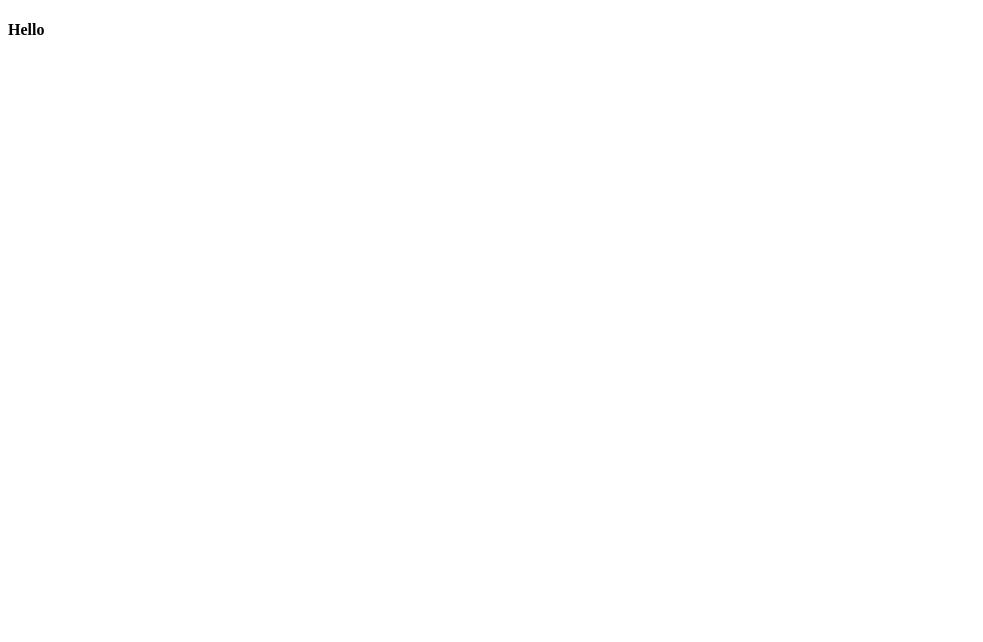
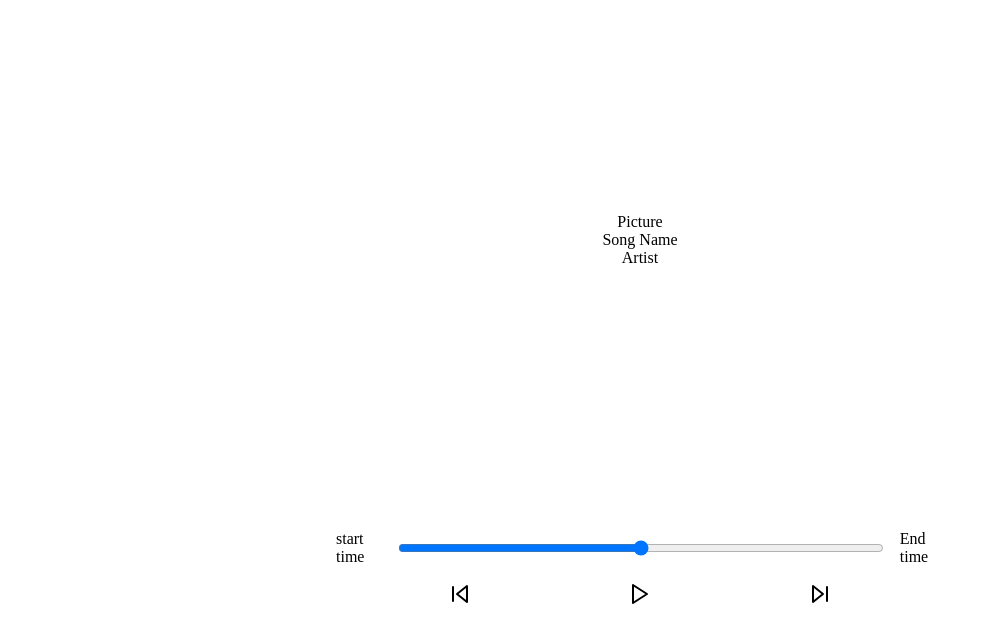
Before and after one commit to vishnuk7/React-Music-Player, a React (Create React App) app: page / in a window 1280 px wide. Shown: the top 642 px of the page, without its empty margins (0-983 px from the left). Built offline with nearby package versions, Linux system fonts and the light colour scheme.

Commit message:
init style 🎨

```diff
--- a/package.json
+++ b/package.json
@@ -10,9 +10,10 @@
     "@types/node": "^12.0.0",
     "@types/react": "^16.9.53",
     "@types/react-dom": "^16.9.8",
-    "node-sass": "^5.0.0",
+    "node-sass": "4.14.1",
     "react": "^17.0.1",
     "react-dom": "^17.0.1",
+    "react-icons": "^4.1.0",
     "react-scripts": "4.0.1",
     "typescript": "^4.0.3",
     "web-vitals": "^0.2.4"
--- a/src/App.tsx
+++ b/src/App.tsx
@@ -1,11 +1,16 @@
 import React from 'react';
+import Player from './components/Player';
+import Song from './components/Song';
+
+import './styles/app.scss';
 
 function App() {
-  return (
-    <div>
-      <h4>Hello</h4>
-    </div>
-  );
+	return (
+		<div>
+			<Song />
+			<Player />
+		</div>
+	);
 }
 
 export default App;
--- /dev/null
+++ b/src/components/Player.tsx
@@ -0,0 +1,21 @@
+import React from 'react';
+import { FiPlay, FiSkipBack, FiSkipForward } from 'react-icons/fi';
+
+function Player() {
+	return (
+		<div className='player-container'>
+			<div className='time-control'>
+				<p>start time</p>
+				<input type='range' />
+				<p>End time</p>
+			</div>
+			<div className='play-control'>
+				<FiSkipBack size={'1.5rem'} className='skip-backward' />
+				<FiPlay size={'1.5rem'} className='play' />
+				<FiSkipForward size={'1.5rem'} className='skip-forward' />
+			</div>
+		</div>
+	);
+}
+
+export default Player;
--- /dev/null
+++ b/src/components/Song.tsx
@@ -0,0 +1,13 @@
+import React from 'react';
+
+function Song() {
+	return (
+		<div className='song-container'>
+			<p>Picture</p>
+			<p>Song Name</p>
+			<p>Artist</p>
+		</div>
+	);
+}
+
+export default Song;
--- /dev/null
+++ b/src/styles/_player.scss
@@ -0,0 +1,29 @@
+.player-container {
+	height: 20vh;
+	display: flex;
+	flex-direction: column;
+	align-items: center;
+	justify-content: center;
+}
+
+.time-control {
+	width: 50%;
+	display: flex;
+	input {
+		width: 100%;
+		padding: '1rem 2rem';
+	}
+	p {
+		padding: 1rem;
+	}
+}
+
+.play-control {
+	display: flex;
+	justify-content: space-between;
+	align-items: center;
+	width: 30%;
+	svg {
+		cursor: pointer;
+	}
+}
--- /dev/null
+++ b/src/styles/_song.scss
@@ -0,0 +1,7 @@
+.song-container {
+	height: 60vh;
+	display: flex;
+	flex-direction: column;
+	justify-content: center;
+	align-items: center;
+}
--- a/src/styles/app.scss
+++ b/src/styles/app.scss
@@ -5,3 +5,6 @@
 	margin: 0;
 	box-sizing: border-box;
 }
+
+@import './player';
+@import './song';
```
Also changed, not shown: src/index.tsx (+4 -4 lines), 2 other files (tests, documents, lock files or other folders).
